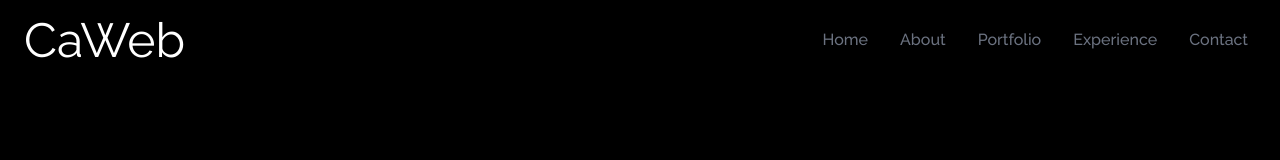
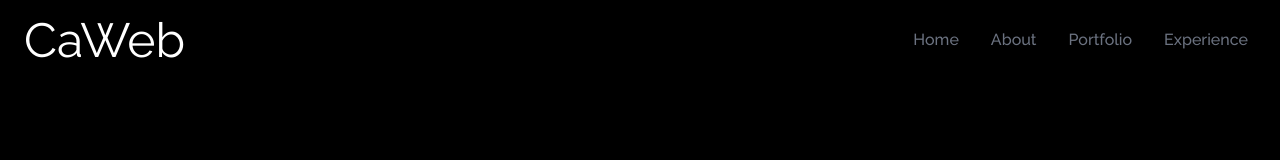
Before and after one commit to CarlAbel/react-portfolio-main, a React (Create React App) app: page / in a window 1280 px wide. Shown: the top 160 px of the page. Built offline with nearby package versions, Linux system fonts and the light colour scheme.

Commit message:
remove contact

```diff
--- a/src/components/NavBar.jsx
+++ b/src/components/NavBar.jsx
@@ -21,10 +21,6 @@ const NavBar = () => {
     {
       id: 4,
       link: "experience",
-    },
-    {
-      id: 5,
-      link: "contact",
     },
   ];
 
```
